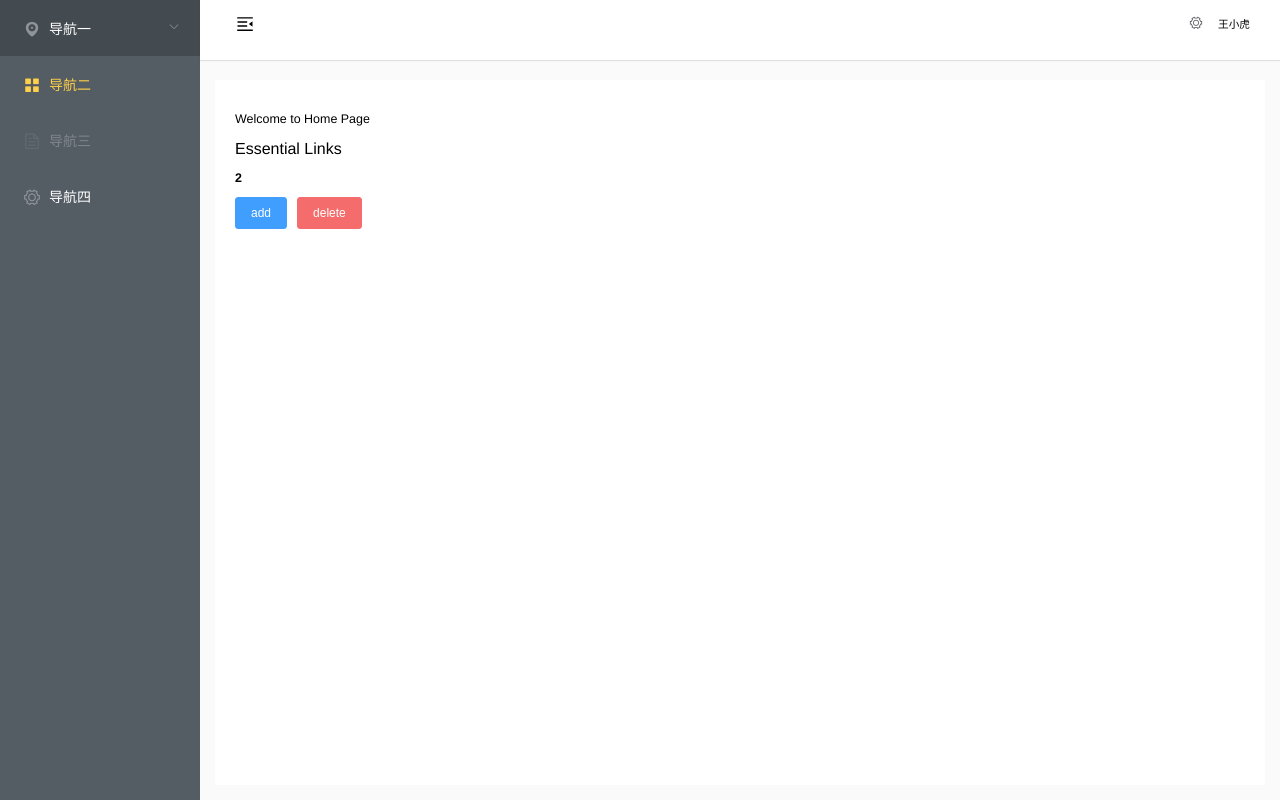
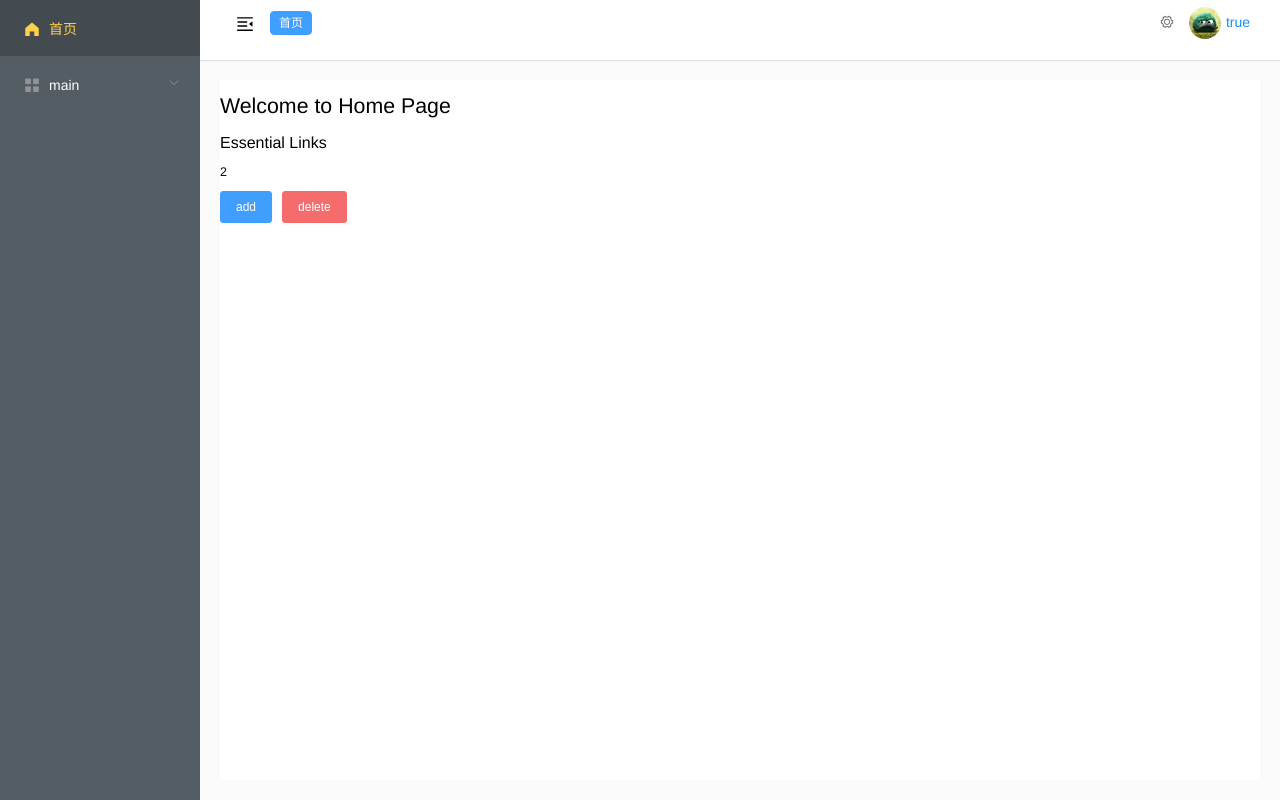
Before and after one commit to Jaden9527/vue_element, a Vue app: page /#/home in a window 1280 px wide. Built offline with nearby package versions, Linux system fonts and the light colour scheme.

Commit message:
标签页

```diff
--- a/index.html
+++ b/index.html
@@ -28,5 +28,6 @@
     height: 100%;
     background: #fafafa;
     font-family: '微软雅黑';
+    overflow: hidden;
   }
 </style>
--- /dev/null
+++ b/src/common/style/base.css
@@ -0,0 +1,11 @@
+h1 {
+    font-size: 2em;
+    margin-block-start: 0.67em;
+    margin-block-end: 0.67em;
+    margin-inline-start: 0px;
+    margin-inline-end: 0px;
+}
+
+h1,h2,h3,h4,h5,h6 {
+    font-weight: normal;
+}
--- a/src/router/index.js
+++ b/src/router/index.js
@@ -1,6 +1,9 @@
 import Vue from 'vue';
 import Router from 'vue-router';
 import store from '../store';
+import { Message } from 'element-ui'
+import NProgress from 'nprogress' // progress bar
+import 'nprogress/nprogress.css' // progress bar style
 /* Layout */
 import Layout from '@/views/layout/Layout'
 
@@ -65,30 +68,30 @@ export const constantRoutes = [
       }
     ]
   },
-  // {
-  //   path: '/main',
-  //   component: Layout,
-  //   hidden: false,
-  //   name: 'main',
-  //   meta: {
-  //     title: 'dashboard',
-  //     icon: 'md-analytics',
-  //   },
-  //   children: [
-  //     {
-  //       path: 'home12',
-  //       component: () => import('@/components/HelloWorld'),
-  //       name: 'home12',
-  //       meta: { title: '首页12', icon: 'ios-navigate', roles: ['admin'] }
-  //     },
-  //     {
-  //       path: 'home13',
-  //       component: () => import('@/views/dashboard/index'),
-  //       name: 'home13',
-  //       meta: { title: '首页13', icon: 'md-bookmarks', roles: ['editor'] }
-  //     }
-  //   ]
-  // },
+  {
+    path: '/main',
+    component: Layout,
+    hidden: false,
+    name: 'main',
+    meta: {
+      title: 'main',
+      icon: 'el-icon-menu',
+    },
+    children: [
+      {
+        path: 'home12',
+        component: () => import('@/components/HelloWorld'),
+        name: 'home12',
+        meta: { title: '首页12', icon: 'el-icon-s-management', roles: ['admin'] }
+      },
+      {
+        path: 'home13',
+        component: () => import('@/views/dashboard/index'),
+        name: 'home13',
+        meta: { title: '首页124', icon: 'el-icon-s-promotion', roles: ['admin'] }
+      }
+    ]
+  },
   // // 404 page must be placed at the end !!!
   // {
   //   path: '*', name: '404',
@@ -104,12 +107,17 @@ const router = new Router({
   routes: constantRoutes
 })
 
+/** 禁用进度环 */
+NProgress.configure({ showSpinner: false });
 
 /**路由守卫**/
 router.beforeEach((to, from, next) => {
   // to: Route: 即将要进入的目标 路由对象
   // from: Route: 当前导航正要离开的路由
   // next: Function: 一定要调用该方法来 resolve 这个钩子。执行效果依赖 next 方法的调用参数。
+  // start progress bar
+  NProgress.start();
+
   let role = false;
   if (to.meta) {
     if (to.meta.title) { //判断是否有标题
@@ -156,6 +164,7 @@ router.beforeEach((to, from, next) => {
 
 router.afterEach((to, from, next) => {
   window.scrollTo(0, 0);
+  NProgress.done();
 });
 
 export default router;
--- a/src/views/dashboard/index.vue
+++ b/src/views/dashboard/index.vue
@@ -29,10 +29,6 @@ export default {
 
 <!-- Add "scoped" attribute to limit CSS to this component only -->
 <style scoped>
-h1,
-h2 {
-    font-weight: normal;
-}
 ul {
     list-style-type: none;
     padding: 0;
--- a/src/views/errorPage/401.vue
+++ b/src/views/errorPage/401.vue
@@ -44,6 +44,12 @@ export default {
   }
 };
 </script>
+
+<style>
+body {
+  background: #ffffff !important;
+}
+</style>
 
 <style lang="less" scoped>
 .errPage-container {
--- a/src/views/layout/layout.vue
+++ b/src/views/layout/layout.vue
@@ -2,10 +2,11 @@
   <div class="content">
     <el-container style="height: 100%;">
       <el-aside :width="asideWidth">
+        <!-- 菜单 -->
         <el-menu
-                    default-active="2"
+          :default-active="currentPageName"
           class="el-menu-vertical-demo"
-                    @open="handleOpen"
+          @select="handleSelect"
           background-color="#545c64"
           text-color="#fff"
           active-text-color="#ffd04b"
@@ -14,39 +15,28 @@
           :unique-opened="!transition"
           :collapse-transition="transition"
         >
-                    <el-submenu index="1">
+          <template v-for="item, index in routeList" v-if="item.show && !item.hidden">
+            <el-menu-item v-if="item.children.length <= 1" :index="item.children[0].name">
+              <i v-if="item.children[0].meta.icon" :class="item.children[0].meta.icon"></i>
+              <span slot="title">{{item.children[0].meta.title}}</span>
+            </el-menu-item>
+            <el-submenu v-else :index="item.name">
               <template slot="title">
-                            <i class="el-icon-location"></i>
-                            <span>导航一</span>
+                <i v-if="item.meta.icon" :class="item.meta.icon"></i>
+                <span>{{item.meta.title}}</span>
               </template>
-                        <el-menu-item-group>
-                            <template slot="title">分组一</template>
-                            <el-menu-item index="1-1">选项1</el-menu-item>
-                            <el-menu-item index="1-2">选项2</el-menu-item>
-                        </el-menu-item-group>
-                        <el-menu-item-group title="分组2">
-                            <el-menu-item index="1-3">选项3</el-menu-item>
-                        </el-menu-item-group>
-                        <el-submenu index="1-4">
-                            <template slot="title">选项4</template>
-                            <el-menu-item index="1-4-1">选项1</el-menu-item>
+              <template v-for="child in item.children" v-if="child.show && !child.hidden">
+                <el-menu-item :index="child.name">
+                  <i v-if="child.meta.icon" :class="child.meta.icon"></i>
+                  <span>{{child.meta.title}}</span>
+                </el-menu-item>
+              </template>
             </el-submenu>
-                    </el-submenu>
-                    <el-menu-item index="2">
-                        <i class="el-icon-menu"></i>
-                        <span slot="title">导航二</span>
-                    </el-menu-item>
-                    <el-menu-item index="3" disabled>
-                        <i class="el-icon-document"></i>
-                        <span slot="title">导航三</span>
-                    </el-menu-item>
-                    <el-menu-item index="4">
-                        <i class="el-icon-setting"></i>
-                        <span slot="title">导航四</span>
-                    </el-menu-item>
+          </template>
         </el-menu>
       </el-aside>
       <el-container>
+        <!-- 头部 -->
         <el-header :class="headerClass">
           <div class="flex-row flex-y-center">
             <div class="flex-grow-0">
@@ -57,24 +47,51 @@
                 @toggleClick="toggleSideBar"
               />
             </div>
-                        <div class="flex-grow-1"></div>
+            <div class="flex-grow-1 tags-inner-scroll-body">
+              <el-tag
+                v-for="item in pageTagsList"
+                :key="item.name"
+                type=""
+                size="small"
+                effect="dark"
+                style="margin-right:10px"
+                :closable="item.name==='home'?false:true"
+                @close="closePage(item)"
+                @click="linkTo(item)"
+                :class="item.children?(item.children[0].name===currentPageName?'tag-select':'tag'):(item.name===currentPageName?'tag-select':'tag')"
+              >{{ item.meta.title }}</el-tag>
+            </div>
             <div class="flex-grow-0" style="margin: 0px 10px;">
-                            <el-dropdown>
+              <!-- 标签页清除 -->
+              <el-dropdown @command="handleTagsOption">
                 <i class="el-icon-setting" style="margin-right: 15px"></i>
                 <el-dropdown-menu slot="dropdown">
-                                    <el-dropdown-item>查看</el-dropdown-item>
-                                    <el-dropdown-item>新增</el-dropdown-item>
-                                    <el-dropdown-item>删除</el-dropdown-item>
+                  <el-dropdown-item command="clearAll">清除全部</el-dropdown-item>
+                  <el-dropdown-item command="clearOthers">清除其他</el-dropdown-item>
                 </el-dropdown-menu>
               </el-dropdown>
-                            <span>王小虎</span>
+              <!-- 用户信息 -->
+              <el-dropdown @command="handleTagsOption">
+                <template>
+                  <div>
+                    <img class="avatar" src="../../common/images/usericon.jpg" alt="">
+                    <span style="padding-left:5px;color:#1890ff">{{userName}}</span>
+                  </div>
+                </template>
+                <el-dropdown-menu slot="dropdown">
+                  <el-dropdown-item command="UserProfile">个人信息</el-dropdown-item>
+                  <el-dropdown-item command="loginout">注销</el-dropdown-item>
+                </el-dropdown-menu>
+              </el-dropdown>
             </div>
           </div>
         </el-header>
         <el-main
-                    :style="{margin: '80px 15px 15px', background: '#fff', minHeight: '260px',overflow: 'auto'}"
+          :style="{margin: '60px 0 0', background: '#fafafa', height:'100%',overflow: 'hidden'}"
         >
-                    <router-view></router-view>
+          <div style="background:#fff;height:100%;width:100%;overflow: auto">
+            <router-view :key="key"></router-view>
+          </div>
         </el-main>
       </el-container>
     </el-container>
@@ -92,6 +109,8 @@ export default {
   data() {
     return {
       isCollapsed: false,
+      currentPageName: null,
+      title: "Vue Element",
       transition: false
     };
   },
@@ -101,19 +120,103 @@ export default {
     },
     headerClass() {
       return this.isCollapsed ? "collapsed-header" : "";
+    },
+    key() {
+      return this.$route.fullPath;
+    },
+    userName() {
+      return this.$store.state.app.userName || "未登录";
+    },
+    /** 返回页签列表 */
+    pageTagsList() {
+      return this.$store.getters.pageOpenedList || [];
+    },
+    /** 根据路由生成菜单项 */
+    routeList() {
+      const route = this.$router.options.routes || [];
+      this.$store.dispatch("GenerateRoutes", route);
+      return this.$store.getters.routeList;
     }
   },
   methods: {
     toggleSideBar() {
       this.isCollapsed = !this.isCollapsed;
     },
-    /** 打开的菜单 */
-    handleOpen(key, keyPath) {
-      console.log(key, keyPath);
+    /** 选中菜单 */
+    handleSelect(key, keyPath) {
+      this.$router.push({ name: key });
+    },
+    /** 关闭所选页签 */
+    closePage(event) {
+      this.$store.commit("removeTag", event.name);
+      let pageOpenedList = this.$store.state.app.pageOpenedList;
+      if (this.currentPageName === event.name) {
+        let lastPageName = "";
+        if (pageOpenedList.length > 1) {
+          lastPageName = pageOpenedList[pageOpenedList.length - 1].name;
+        } else {
+          lastPageName = pageOpenedList[0].name;
+        }
+        this.$router.push({
+          name: lastPageName
+        });
+      }
+    },
+    /** 跳转所选标签页 */
+    linkTo(item) {
+      if (item.name != this.currentPageName) {
+        this.$router.push({
+          name: item.name
+        });
+      }
+    },
+    /** 清除页签 */
+    handleTagsOption(command) {
+      if (command === "clearAll") {
+        this.$store.commit("clearAllTags");
+        this.$router.push({
+          name: "home"
+        });
+      } else {
+        this.$store.commit("clearOtherTags", this);
+      }
+    }
+  },
+  created() {
+    this.currentPageName = this.$route.name;
+    let obj = {
+      meta: this.$route.meta,
+      path: this.$route.path,
+      name: this.$route.name
+    };
+    this.$store.dispatch("GeneratePageOpenedList", obj);
+  },
+  mounted() {},
+  /** 监听,当路由发生变化的时候执行 */
+  watch: {
+    $route(to, from) {
+      if (to.name != this.currentPageName) {
+        this.currentPageName = to.name;
+        let obj = {
+          meta: to.meta,
+          path: to.path,
+          name: to.name
+        };
+
+        this.$store.dispatch("GeneratePageOpenedList", obj);
+      }
     }
   }
 };
 </script>
+
+<style lang="less">
+.tag i {
+  color: black !important;
+  background: #d8dce5 !important;
+}
+</style>
+
 
 <style lang="less" scoped>
 @import "../../common/style/flex.css";
@@ -138,10 +241,33 @@ export default {
   width: calc(100% - 78px);
 }
 
+.tags-inner-scroll-body {
+  white-space: nowrap;
+  transition: left 0.3s ease;
+  overflow-y: auto;
+}
+
+.tag-select {
+  background: #409eff;
+  color: #fff;
+}
+
+.tag {
+  background: #fff;
+  color: black;
+  border: 1px solid #d8dce5;
+}
+
 .el-aside {
   overflow-x: hidden;
-  background: #545C64;
+  background: #545c64;
   box-sizing: border-box;
+}
+.avatar {
+  width: 32px;
+  height: 32px;
+  vertical-align: middle;
+  border-radius: 50%;
 }
 .hamburger-container {
   line-height: 46px;
```
Also changed, not shown: src/App.vue (+5 -4 lines). Lines whose indentation alone changed are shown as unchanged.
